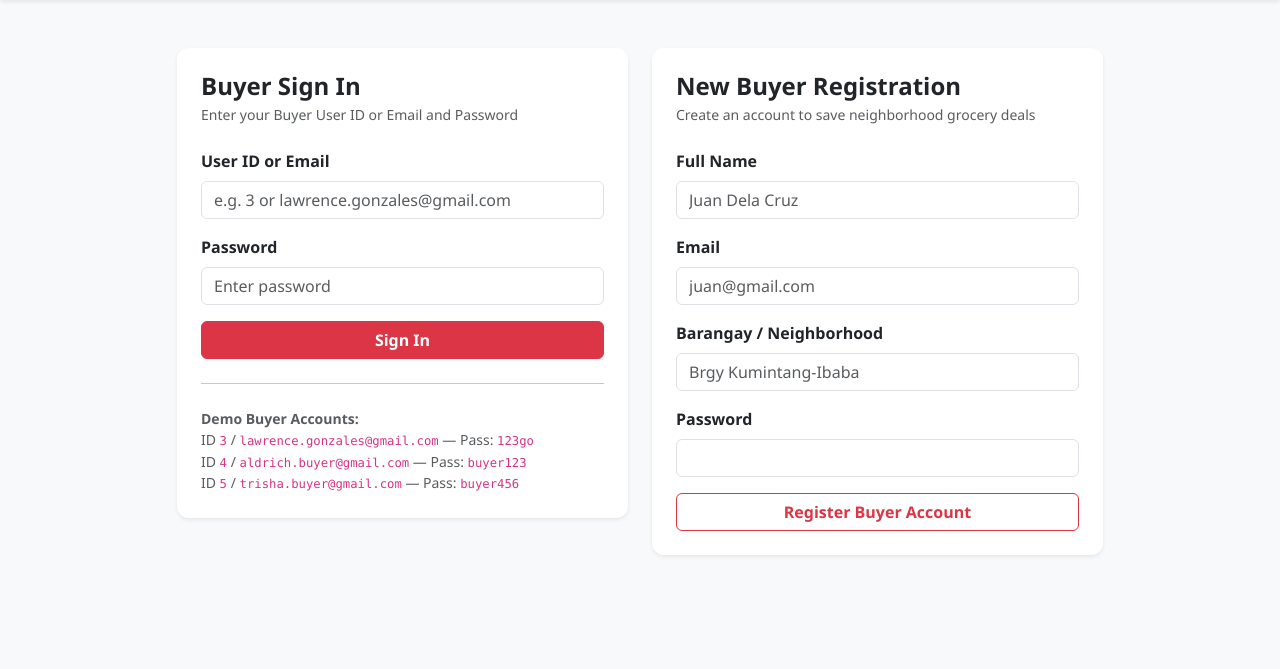
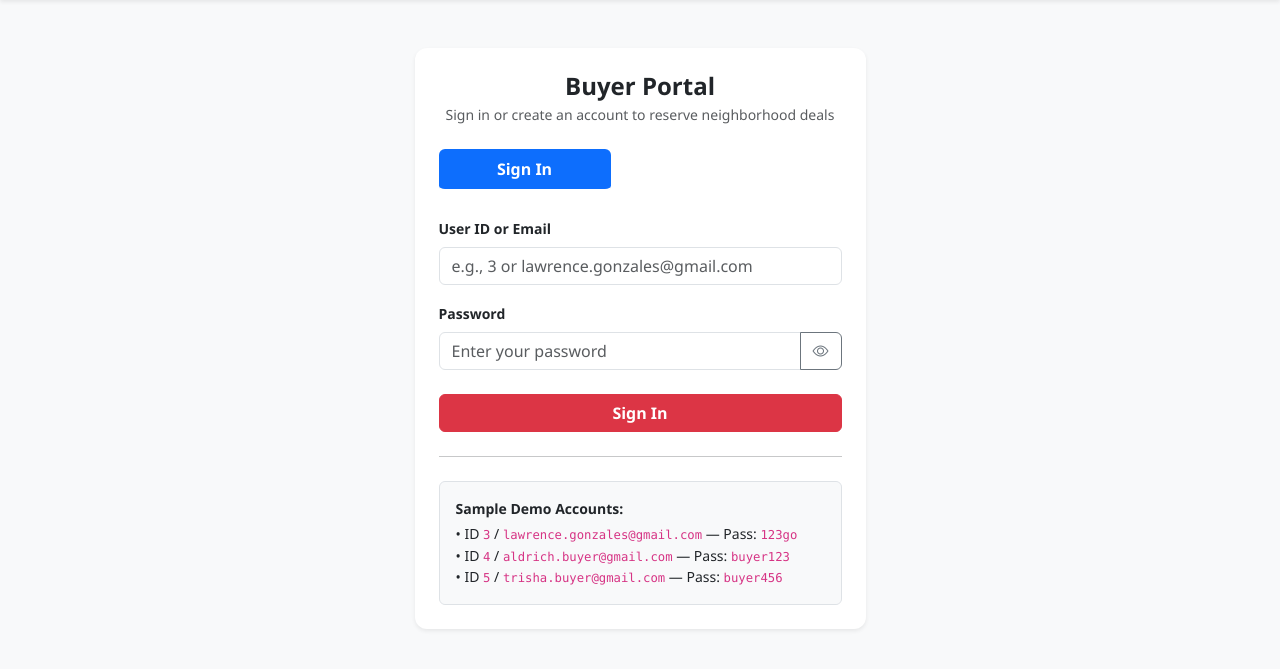
Before and after one commit to gonzaleslawrence3006-pixel/DiscPro, a Spring Boot app: page /login in a window 1280 px wide. Shown: the part 60-729 px from the top of the page. Run offline with Spring Boot 4, Linux system fonts and the light colour scheme.

Commit message:
added total estimated cost in buyer dashboard and typing password is visible now

```diff
--- a/src/main/resources/templates/login.html
+++ b/src/main/resources/templates/login.html
@@ -3,8 +3,9 @@
 <head>
     <meta charset="UTF-8">
     <meta name="viewport" content="width=device-width, initial-scale=1.0">
-    <title>DiscPro - Buyer Login</title>
+    <title>DiscPro - Buyer Login & Register</title>
     <link href="https://cdn.jsdelivr.net/npm/bootstrap@5.3.3/dist/css/bootstrap.min.css" rel="stylesheet">
+    <link href="https://cdn.jsdelivr.net/npm/bootstrap-icons@1.11.3/font/bootstrap-icons.min.css" rel="stylesheet">
     <link rel="stylesheet" href="/css/theme.css">
 </head>
 <body class="bg-light">
@@ -12,84 +13,127 @@
 <nav class="navbar navbar-expand-lg navbar-dark bg-danger shadow-sm">
     <div class="container">
         <a class="navbar-brand fw-bold" href="/">DiscPro</a>
-        <div class="navbar-nav ms-auto">
-            <a class="nav-link" href="/feed">Live Feed</a>
-            <a class="nav-link" href="/stores">Store Finder</a>
-            <a class="nav-link active fw-semibold" href="/login">Buyer Login</a>
+        <button class="navbar-toggler" type="button" data-bs-toggle="collapse" data-bs-target="#navbarNav">
+            <span class="navbar-toggler-icon"></span>
+        </button>
+        <div class="collapse navbar-collapse" id="navbarNav">
+            <ul class="navbar-nav ms-auto">
+                <li class="nav-item"><a class="nav-link" href="/feed">Live Feed</a></li>
+                <li class="nav-item"><a class="nav-link" href="/stores">Store Finder</a></li>
+                <li class="nav-item"><a class="nav-link active fw-semibold" href="/login">Buyer Login</a></li>
+            </ul>
         </div>
     </div>
 </nav>
 
-<div class="container py-5">
-    <div class="row g-4 justify-content-center">
-        <!-- Login Card -->
-        <div class="col-md-5">
+<div class="container my-5">
+    <div class="row justify-content-center">
+        <div class="col-md-6 col-lg-5">
             <div class="card shadow-sm border-0">
                 <div class="card-body p-4">
-                    <h4 class="fw-bold mb-1">Buyer Sign In</h4>
-                    <p class="text-muted small mb-4">Enter your Buyer User ID or Email and Password</p>
+                    <h4 class="fw-bold text-center mb-1">Buyer Portal</h4>
+                    <p class="text-muted text-center small mb-4">Sign in or create an account to reserve neighborhood deals</p>
 
-                    <div th:if="${error}" class="alert alert-danger py-2" th:text="${error}"></div>
-                    <div th:if="${param.logout}" class="alert alert-success py-2">You have been logged out.</div>
+                    <div class="alert alert-danger py-2 small" th:if="${loginError}" th:text="${loginError}">Error</div>
+                    <div class="alert alert-danger py-2 small" th:if="${registerError}" th:text="${registerError}">Error</div>
 
-                    <form action="/login" method="post">
+                    <!-- Tabs -->
+                    <ul class="nav nav-pills nav-fill mb-4" id="authTabs" role="tablist">
+                        <li class="nav-item" role="presentation">
+                            <button class="nav-link" th:classappend="${activeTab != 'register'} ? 'active'"
+                                    id="login-tab" data-bs-toggle="pill" data-bs-target="#login-pane" type="button">
+                                Sign In
+                            </button>
+                        </li>
+                        <li class="nav-item" role="presentation">
+                            <button class="nav-link" th:classappend="${activeTab == 'register'} ? 'active'"
+                                    id="register-tab" data-bs-toggle="pill" data-bs-target="#register-pane" type="button">
+                                Create Account
+                            </button>
+                        </li>
+                    </ul>
+
+                    <div class="tab-content">
+                        <!-- Login Pane -->
+                        <div class="tab-pane fade" th:classappend="${activeTab != 'register'} ? 'show active'" id="login-pane">
+                            <form th:action="@{/login}" method="post">
                                 <div class="mb-3">
-                            <label class="form-label fw-semibold">User ID or Email</label>
+                                    <label class="form-label fw-semibold small">User ID or Email</label>
                                     <input type="text" name="identifier" class="form-control"
-                                   placeholder="e.g. 3 or lawrence.gonzales@gmail.com" required>
+                                           placeholder="e.g., 3 or lawrence.gonzales@gmail.com" required>
                                 </div>
-                        <div class="mb-3">
-                            <label class="form-label fw-semibold">Password</label>
-                            <input type="password" name="password" class="form-control"
-                                   placeholder="Enter password" required>
+                                <div class="mb-4">
+                                    <label class="form-label fw-semibold small">Password</label>
+                                    <div class="input-group">
+                                        <input type="password" name="password" id="loginPassword" class="form-control"
+                                               placeholder="Enter your password" required>
+                                        <button class="btn btn-outline-secondary toggle-pwd" type="button" data-target="loginPassword">
+                                            <i class="bi bi-eye"></i>
+                                        </button>
                                     </div>
-                        <button type="submit" class="btn btn-red w-100 fw-semibold">Sign In</button>
+                                </div>
+                                <button type="submit" class="btn btn-danger w-100 fw-semibold">Sign In</button>
                             </form>
 
                             <hr class="my-4">
-                    <div class="small text-muted">
-                        <strong>Demo Buyer Accounts:</strong><br>
-                        ID <code>3</code> / <code>lawrence.gonzales@gmail.com</code> — Pass: <code>123go</code><br>
-                        ID <code>4</code> / <code>aldrich.buyer@gmail.com</code> — Pass: <code>buyer123</code><br>
-                        ID <code>5</code> / <code>trisha.buyer@gmail.com</code> — Pass: <code>buyer456</code>
-                    </div>
-                </div>
+                            <div class="bg-light p-3 rounded border small">
+                                <div class="fw-bold mb-1">Sample Demo Accounts:</div>
+                                <div>• ID <code>3</code> / <code>lawrence.gonzales@gmail.com</code> — Pass: <code>123go</code></div>
+                                <div>• ID <code>4</code> / <code>aldrich.buyer@gmail.com</code> — Pass: <code>buyer123</code></div>
+                                <div>• ID <code>5</code> / <code>trisha.buyer@gmail.com</code> — Pass: <code>buyer456</code></div>
                             </div>
                         </div>
 
-        <!-- Register Card -->
-        <div class="col-md-5">
-            <div class="card shadow-sm border-0">
-                <div class="card-body p-4">
-                    <h4 class="fw-bold mb-1">New Buyer Registration</h4>
-                    <p class="text-muted small mb-4">Create an account to save neighborhood grocery deals</p>
-
-                    <div th:if="${registerError}" class="alert alert-danger py-2" th:text="${registerError}"></div>
-
-                    <form action="/register" method="post">
+                        <!-- Register Pane -->
+                        <div class="tab-pane fade" th:classappend="${activeTab == 'register'} ? 'show active'" id="register-pane">
+                            <form th:action="@{/register}" method="post">
                                 <div class="mb-3">
-                            <label class="form-label fw-semibold">Full Name</label>
+                                    <label class="form-label fw-semibold small">Full Name</label>
                                     <input type="text" name="name" class="form-control" placeholder="Juan Dela Cruz" required>
                                 </div>
                                 <div class="mb-3">
-                            <label class="form-label fw-semibold">Email</label>
+                                    <label class="form-label fw-semibold small">Email</label>
                                     <input type="email" name="email" class="form-control" placeholder="juan@gmail.com" required>
                                 </div>
                                 <div class="mb-3">
-                            <label class="form-label fw-semibold">Barangay / Neighborhood</label>
+                                    <label class="form-label fw-semibold small">Neighborhood / Barangay</label>
                                     <input type="text" name="neighborhood" class="form-control" placeholder="Brgy Kumintang-Ibaba" required>
                                 </div>
-                        <div class="mb-3">
-                            <label class="form-label fw-semibold">Password</label>
-                            <input type="password" name="password" class="form-control" required>
+                                <div class="mb-4">
+                                    <label class="form-label fw-semibold small">Password</label>
+                                    <div class="input-group">
+                                        <input type="password" name="password" id="registerPassword" class="form-control"
+                                               placeholder="Create a password" required>
+                                        <button class="btn btn-outline-secondary toggle-pwd" type="button" data-target="registerPassword">
+                                            <i class="bi bi-eye"></i>
+                                        </button>
                                     </div>
-                        <button type="submit" class="btn btn-outline-danger w-100 fw-semibold">Register Buyer Account</button>
+                                </div>
+                                <button type="submit" class="btn btn-danger w-100 fw-semibold">Create Buyer Account</button>
                             </form>
                         </div>
                     </div>
                 </div>
             </div>
         </div>
+    </div>
+</div>
 
+<script src="https://cdn.jsdelivr.net/npm/bootstrap@5.3.3/dist/js/bootstrap.bundle.min.js"></script>
+<script>
+    document.querySelectorAll('.toggle-pwd').forEach(function (btn) {
+        btn.addEventListener('click', function () {
+            const input = document.getElementById(this.getAttribute('data-target'));
+            const icon = this.querySelector('i');
+            if (input.type === 'password') {
+                input.type = 'text';
+                icon.className = 'bi bi-eye-slash';
+            } else {
+                input.type = 'password';
+                icon.className = 'bi bi-eye';
+            }
+        });
+    });
+</script>
 </body>
 </html>
```
Also changed, not shown: src/main/java/com/discpro/discpro/controller/BuyerController.java (+11 -1 lines), src/main/resources/templates/buyer-dashboard.html (+8 -2 lines). Lines whose indentation alone changed are shown as unchanged.
